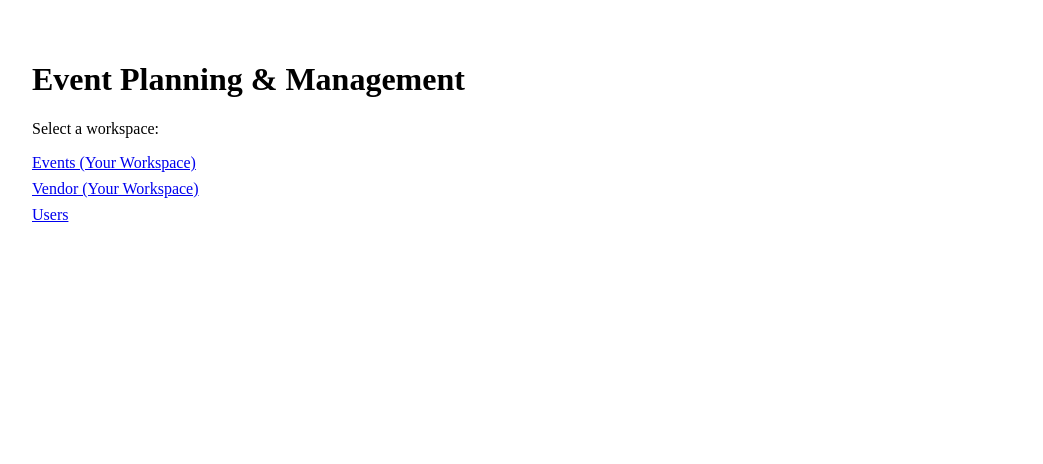
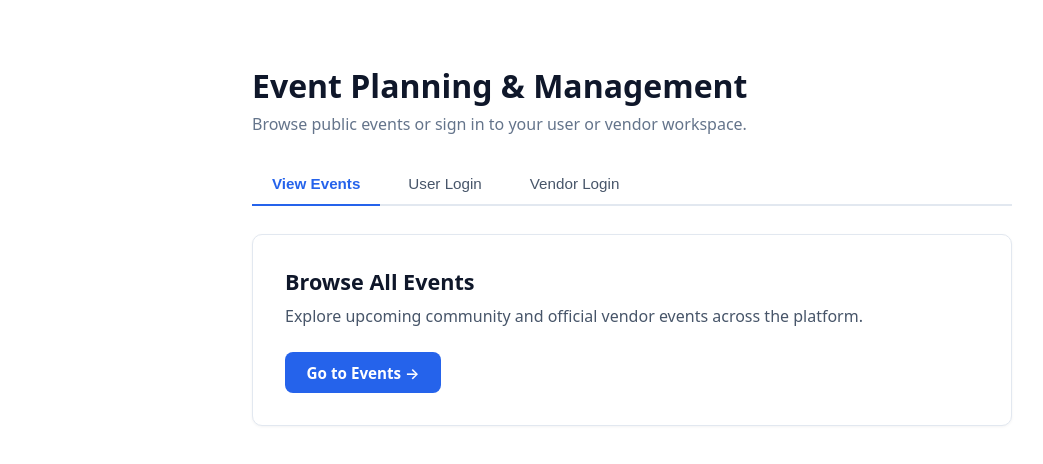
Before and after one commit to Phankev24/Mikrotjenester, a React (Vite) app in the folder frontend/: page / in a window 1280 px wide. Shown: the top 464 px of the page, without its empty margins (8-1051 px from the left). Built offline with nearby package versions, Linux system fonts and the light colour scheme.

Commit message:
HomePage to look better

```diff
--- a/frontend/pages/HomePage.tsx
+++ b/frontend/pages/HomePage.tsx
@@ -1,24 +1,121 @@
-// @ts-ignore
-import React from 'react';
+import React, { useState } from 'react';
 import { Link } from 'react-router-dom';
 
+type TabKey = 'events' | 'user' | 'vendor';
+
 export default function HomePage() {
+    const [activeTab, setActiveTab] = useState<TabKey>('events');
+
+    const tabs: { key: TabKey; label: string; to: string; title: string; subtitle: string; cta: string }[] = [
+        {
+            key: 'events',
+            label: 'View Events',
+            to: '/events',
+            title: 'Browse All Events',
+            subtitle: 'Explore upcoming community and official vendor events across the platform.',
+            cta: 'Go to Events',
+        },
+        {
+            key: 'user',
+            label: 'User Login',
+            to: '/users',
+            title: 'User Portal',
+            subtitle: 'Sign in as a user to join events, view your schedule, or host community events.',
+            cta: 'Continue as User',
+        },
+        {
+            key: 'vendor',
+            label: 'Vendor Login',
+            to: '/vendor',
+            title: 'Vendor Portal',
+            subtitle: 'Sign in as a vendor to publish official events and track attendee notifications.',
+            cta: 'Continue as Vendor',
+        },
+    ];
+
+    const current = tabs.find((t) => t.key === activeTab)!;
+
     return (
-        <div style={{ padding: '2rem' }}>
-            <h1>Event Planning & Management</h1>
-            <p>Select a workspace:</p>
+        <div
+            style={{
+                maxWidth: '760px',
+                margin: '4rem auto',
+                padding: '0 1.5rem',
+                fontFamily: 'system-ui, -apple-system, BlinkMacSystemFont, "Segoe UI", Roboto, sans-serif',
+                color: '#0f172a',
+            }}
+        >
+            <h1 style={{ fontSize: '2rem', fontWeight: 700, marginBottom: '0.4rem' }}>
+                Event Planning &amp; Management
+            </h1>
+            <p style={{ color: '#64748b', marginTop: 0, marginBottom: '1.75rem' }}>
+                Browse public events or sign in to your user or vendor workspace.
+            </p>
 
-            <ul style={{ listStyle: 'none', padding: 0, display: 'flex', flexDirection: 'column', gap: '0.5rem' }}>
-                <li>
-                    <Link to="/events">Events (Your Workspace)</Link>
-                </li>
-                <li>
-                    <Link to="/vendor">Vendor (Your Workspace)</Link>
-                </li>
-                <li>
-                    <Link to="/users">Users</Link>
-                </li>
-            </ul>
+            {/* Top Navigation Tabs */}
+            <div
+                style={{
+                    display: 'flex',
+                    borderBottom: '2px solid #e2e8f0',
+                    gap: '0.5rem',
+                    marginBottom: '1.75rem',
+                }}
+            >
+                {tabs.map((tab) => {
+                    const isActive = activeTab === tab.key;
+                    return (
+                        <button
+                            key={tab.key}
+                            onClick={() => setActiveTab(tab.key)}
+                            style={{
+                                padding: '0.75rem 1.25rem',
+                                fontSize: '0.95rem',
+                                fontWeight: isActive ? 600 : 500,
+                                color: isActive ? '#2563eb' : '#475569',
+                                backgroundColor: 'transparent',
+                                border: 'none',
+                                borderBottom: isActive ? '2px solid #2563eb' : '2px solid transparent',
+                                marginBottom: '-2px',
+                                cursor: 'pointer',
+                            }}
+                        >
+                            {tab.label}
+                        </button>
+                    );
+                })}
+            </div>
+
+            {/* Active Tab Panel */}
+            <div
+                style={{
+                    padding: '2rem',
+                    border: '1px solid #e2e8f0',
+                    borderRadius: '10px',
+                    backgroundColor: '#ffffff',
+                    boxShadow: '0 1px 3px rgba(15, 23, 42, 0.05)',
+                }}
+            >
+                <h2 style={{ margin: '0 0 0.5rem 0', fontSize: '1.35rem' }}>{current.title}</h2>
+                <p style={{ margin: '0 0 1.5rem 0', color: '#475569', lineHeight: 1.5 }}>
+                    {current.subtitle}
+                </p>
+
+                <Link
+                    to={current.to}
+                    style={{
+                        display: 'inline-block',
+                        padding: '0.65rem 1.35rem',
+                        backgroundColor: '#2563eb',
+                        color: '#ffffff',
+                        textDecoration: 'none',
+                        borderRadius: '8px',
+                        fontWeight: 600,
+                        fontSize: '0.95rem',
+                    }}
+                >
+                    {current.cta} &rarr;
+                </Link>
+            </div>
         </div>
     );
 }
```
